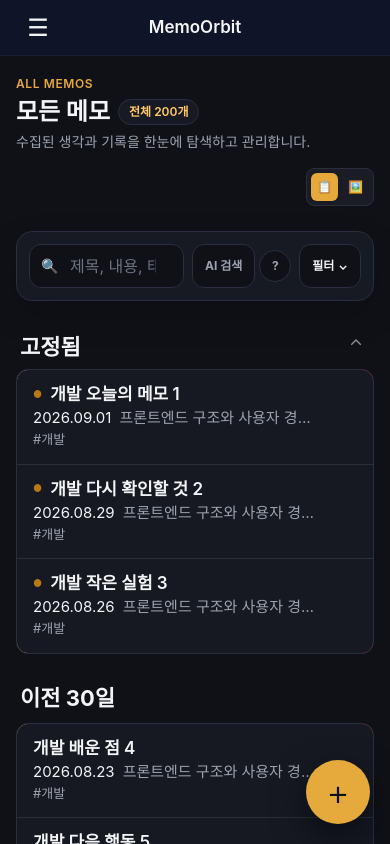
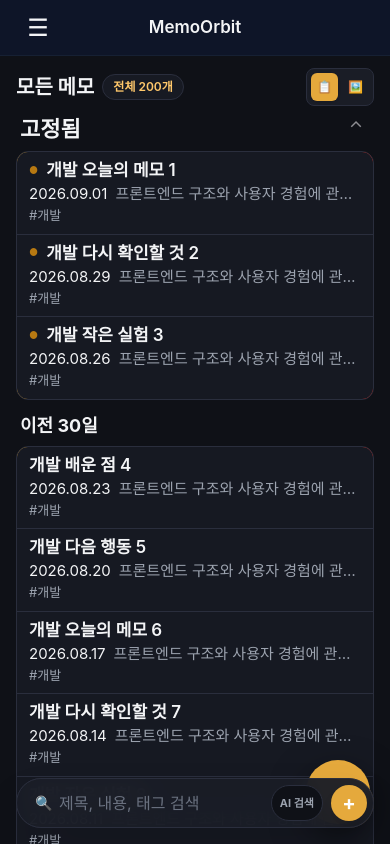
Before and after one commit to jujubeball/260828-memoorbit, a Next.js app: page / in a window 390 px wide. Shown: the top 844 px of the page. Built offline with nearby package versions, Linux system fonts and the light colour scheme.

Commit message:
모바일 메모 목록과 하단 검색 바 개편

```diff
--- a/app/page.tsx
+++ b/app/page.tsx
@@ -542,6 +542,10 @@ export default function Home(): React.JSX.Element {
               options={filterOptions}
               availableTags={availableTags}
               onOptionsChange={setFilterOptions}
+              onCreateMemo={() => {
+                setEditingMemo(null);
+                setIsEditorOpen(true);
+              }}
             />
             {memoViewMode === "gallery" && (
               <MemoryOrbitView
@@ -550,7 +554,7 @@ export default function Home(): React.JSX.Element {
               />
             )}
             {pinned.length > 0 && (
-              <section className="mb-7" aria-labelledby="pinned-heading">
+              <section className="mb-3 sm:mb-7" aria-labelledby="pinned-heading">
                 <button
                   type="button"
                   onClick={() => setIsPinnedOpen((current) => !current)}
@@ -588,12 +592,12 @@ export default function Home(): React.JSX.Element {
             {groups.map((group) => (
               <section
                 key={group.label}
-                className="mb-7"
+                className="mb-3 sm:mb-7"
                 aria-labelledby={`group-${group.label}`}
               >
                 <h2
                   id={`group-${group.label}`}
-                  className="px-1 pb-2 text-[22px] font-bold"
+                  className="px-1 pb-1.5 text-lg font-bold sm:pb-2 sm:text-[22px]"
                 >
                   {group.label}
                 </h2>
--- a/src/components/MainContentHeader.tsx
+++ b/src/components/MainContentHeader.tsx
@@ -38,12 +38,12 @@ export function MainContentHeader({
   }, [onVisibilityChange]);
 
   return (
-    <header ref={headerRef} className="pt-5 xl:pt-6">
-      <p className="mb-1 text-xs font-semibold uppercase tracking-wider text-[#e5a93c]">
+    <header ref={headerRef} className="pt-3 sm:pt-5 xl:pt-6">
+      <p className="mb-1 hidden text-xs font-semibold uppercase tracking-wider text-[#e5a93c] sm:block">
         {label}
       </p>
-      <div className="mb-1 flex items-center justify-between gap-4">
-        <div className="flex min-w-0 items-center gap-2 text-2xl font-bold text-[#f3f4f6]">
+      <div className="flex items-center justify-between gap-3 sm:mb-1 sm:gap-4">
+        <div className="flex min-w-0 items-center gap-2 text-xl font-bold text-[#f3f4f6] sm:text-2xl">
           <h2 id={id} className="truncate">
             {title}
           </h2>
@@ -54,19 +54,13 @@ export function MainContentHeader({
             </span>
           )}
         </div>
-        {action && <div className="hidden shrink-0 xl:block">{action}</div>}
+        {action && <div className="shrink-0">{action}</div>}
       </div>
       <p
-        className={`${action ? "mb-4 xl:mb-6" : "mb-6"} text-sm text-[#9ca3af]`}
+        className={`${action ? "mb-4 xl:mb-6" : "mb-6"} hidden text-sm text-[#9ca3af] sm:block`}
       >
         {description}
       </p>
-      {/* 모바일에서는 전체 폭을 정렬 기준으로만 사용하고, 실제 토글은 내용 너비만 차지한 채 오른쪽에 붙습니다. */}
-      {action && (
-        <div className="mb-6 flex w-full justify-end xl:hidden">
-          {action}
-        </div>
-      )}
     </header>
   );
 }
--- a/src/components/MemoCard.tsx
+++ b/src/components/MemoCard.tsx
@@ -284,7 +284,7 @@ export function MemoCard({
         onPointerMove={handlePointerMove}
         onPointerUp={handlePointerEnd}
         onPointerCancel={handlePointerCancel}
-        className={`memo-row relative z-10 touch-pan-y bg-[#161922] opacity-100 ${viewMode === "gallery" ? "h-full border-0 pb-3 pl-3 pr-3 pt-0" : "border-b border-[#2a2e3d] py-3.5 pl-4 pr-14"} ${isDragging ? "" : "transition-transform duration-200 ease-out"}`}
+        className={`memo-row relative z-10 touch-pan-y bg-[#161922] opacity-100 ${viewMode === "gallery" ? "h-full border-0 pb-3 pl-3 pr-3 pt-0" : "border-b border-[#2a2e3d] px-3 py-2 sm:py-3.5 sm:pl-4 sm:pr-14"} ${isDragging ? "" : "transition-transform duration-200 ease-out"}`}
         style={{ transform: `translateX(${isSwipeOpen || isDragging ? offset : 0}px)` }}
       >
         {viewMode === "gallery" && (
--- a/src/components/SearchFilterBar.tsx
+++ b/src/components/SearchFilterBar.tsx
@@ -8,6 +8,7 @@ interface SearchFilterBarProps {
   options: MemoFilterOptions;
   availableTags: string[];
   onOptionsChange: (options: MemoFilterOptions) => void;
+  onCreateMemo: () => void;
 }
 
 const TIME_PRESETS: Array<{
@@ -40,6 +41,7 @@ export function SearchFilterBar({
   options,
   availableTags,
   onOptionsChange,
+  onCreateMemo,
 }: SearchFilterBarProps): React.JSX.Element {
   const [isExpanded, setIsExpanded] = useState(false);
   const [isAiTooltipOpen, setIsAiTooltipOpen] = useState(false);
@@ -96,7 +98,7 @@ export function SearchFilterBar({
 
   return (
     <section
-      className="mb-6 rounded-2xl border border-[#2a2e3d] bg-[#1a1d26]/80 p-3 shadow-[0_14px_34px_rgb(0_0_0/0.16)] backdrop-blur-md sm:p-4"
+      className="fixed bottom-4 left-1/2 z-40 w-[calc(100%-2rem)] max-w-lg -translate-x-1/2 rounded-full border border-[#2a2e3d] bg-[#1a1d26]/95 p-1.5 shadow-2xl backdrop-blur-md sm:static sm:mb-6 sm:w-auto sm:max-w-none sm:translate-x-0 sm:rounded-2xl sm:p-4"
       aria-label="메모 검색 필터"
     >
       <div className="flex items-center gap-2">
@@ -113,7 +115,7 @@ export function SearchFilterBar({
             value={options.keyword ?? ""}
             onChange={(event) => updateOptions({ keyword: event.target.value })}
             placeholder="제목, 내용, 태그 검색"
-            className="h-11 w-full rounded-xl border border-[#2a2e3d] bg-[#0f1117] pl-10 pr-3 text-base text-[#f3f4f6] outline-none placeholder:text-[#6b7280] focus:border-[#e5a93c] sm:text-sm"
+            className="h-9 w-full rounded-full border-0 bg-transparent pl-9 pr-2 text-base text-[#f3f4f6] outline-none placeholder:text-[#6b7280] focus:ring-1 focus:ring-[#e5a93c] sm:h-11 sm:rounded-xl sm:border sm:border-[#2a2e3d] sm:bg-[#0f1117] sm:pl-10 sm:pr-3 sm:text-sm"
           />
         </label>
 
@@ -125,7 +127,7 @@ export function SearchFilterBar({
             onClick={() => updateOptions({
               isSemanticSearch: !options.isSemanticSearch,
             })}
-            className={`flex h-11 items-center gap-2 rounded-xl border px-3 text-xs font-bold transition-colors ${
+            className={`flex h-9 items-center gap-1 rounded-full border px-2 text-[11px] font-bold transition-colors sm:h-11 sm:gap-2 sm:rounded-xl sm:px-3 sm:text-xs ${
               options.isSemanticSearch
                 ? "border-[#e5a93c] bg-[#e5a93c]/15 text-[#ffc86b] shadow-[0_0_18px_rgb(229_169_60/0.16)]"
                 : "border-[#2a2e3d] bg-[#0f1117] text-[#9ca3af]"
@@ -149,7 +151,7 @@ export function SearchFilterBar({
             aria-label="AI 검색 설명"
             aria-expanded={isAiTooltipOpen}
             aria-controls="ai-search-tooltip"
-            className="flex h-8 w-8 items-center justify-center rounded-full border border-[#2a2e3d] bg-[#0f1117] text-xs font-bold text-[#9ca3af] hover:border-[#ffc86b] hover:text-[#ffc86b]"
+            className="hidden h-8 w-8 items-center justify-center rounded-full border border-[#2a2e3d] bg-[#0f1117] text-xs font-bold text-[#9ca3af] hover:border-[#ffc86b] hover:text-[#ffc86b] sm:flex"
           >
             ?
           </button>
@@ -172,10 +174,18 @@ export function SearchFilterBar({
           onClick={() => setIsExpanded((current) => !current)}
           aria-expanded={isExpanded}
           aria-controls="advanced-search-filters"
-          className="flex h-11 shrink-0 items-center gap-1 rounded-xl border border-[#2a2e3d] bg-[#0f1117] px-3 text-xs font-bold text-[#f3f4f6] hover:border-[#ffc86b]"
+          className="hidden h-11 shrink-0 items-center gap-1 rounded-xl border border-[#2a2e3d] bg-[#0f1117] px-3 text-xs font-bold text-[#f3f4f6] hover:border-[#ffc86b] sm:flex"
         >
           필터
           <span aria-hidden="true">{isExpanded ? "⌃" : "⌄"}</span>
+        </button>
+        <button
+          type="button"
+          onClick={onCreateMemo}
+          className="flex h-9 w-9 shrink-0 items-center justify-center rounded-full bg-[#e5a93c] text-xl font-bold leading-none text-white shadow-lg transition-colors hover:bg-[#ffc86b] focus-visible:outline-2 focus-visible:outline-offset-2 focus-visible:outline-[#ffc86b] sm:hidden"
+          aria-label="새 메모 작성"
+        >
+          +
         </button>
       </div>
 
```
Also changed, not shown: 1 other file (tests, documents, lock files or other folders).
